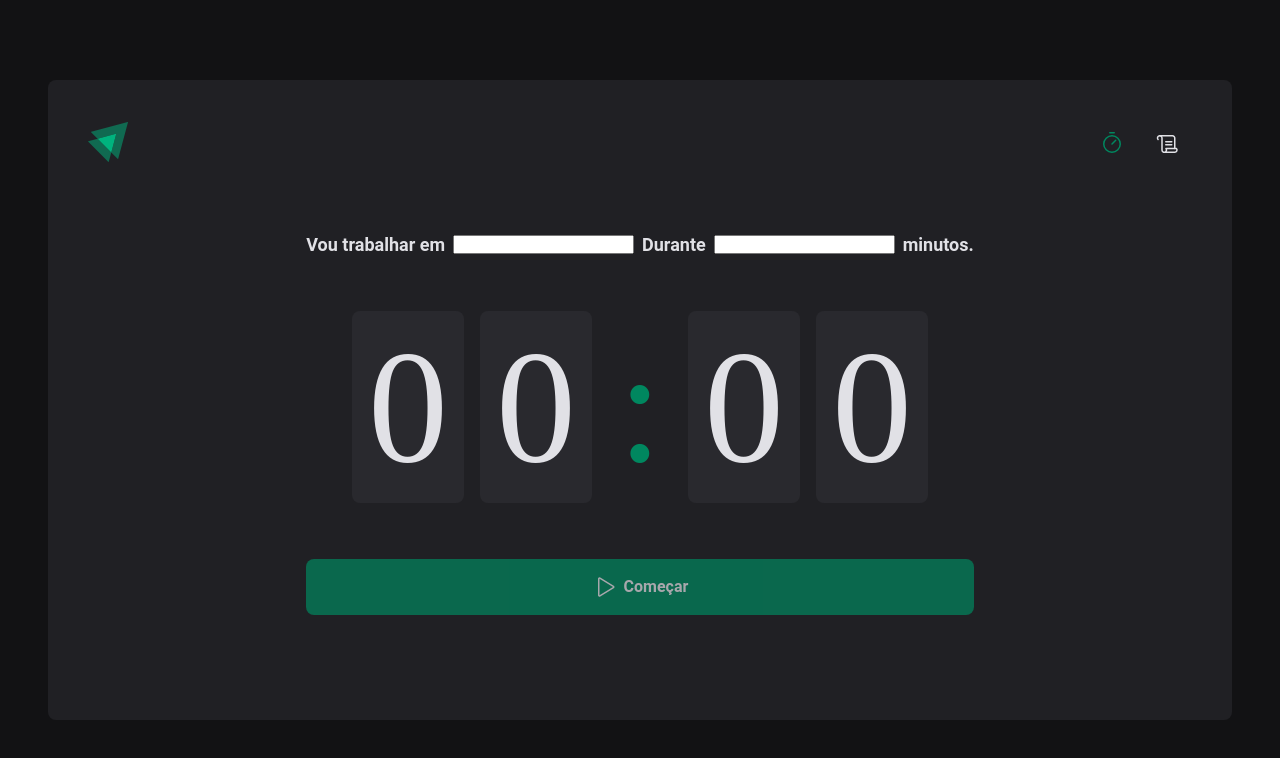
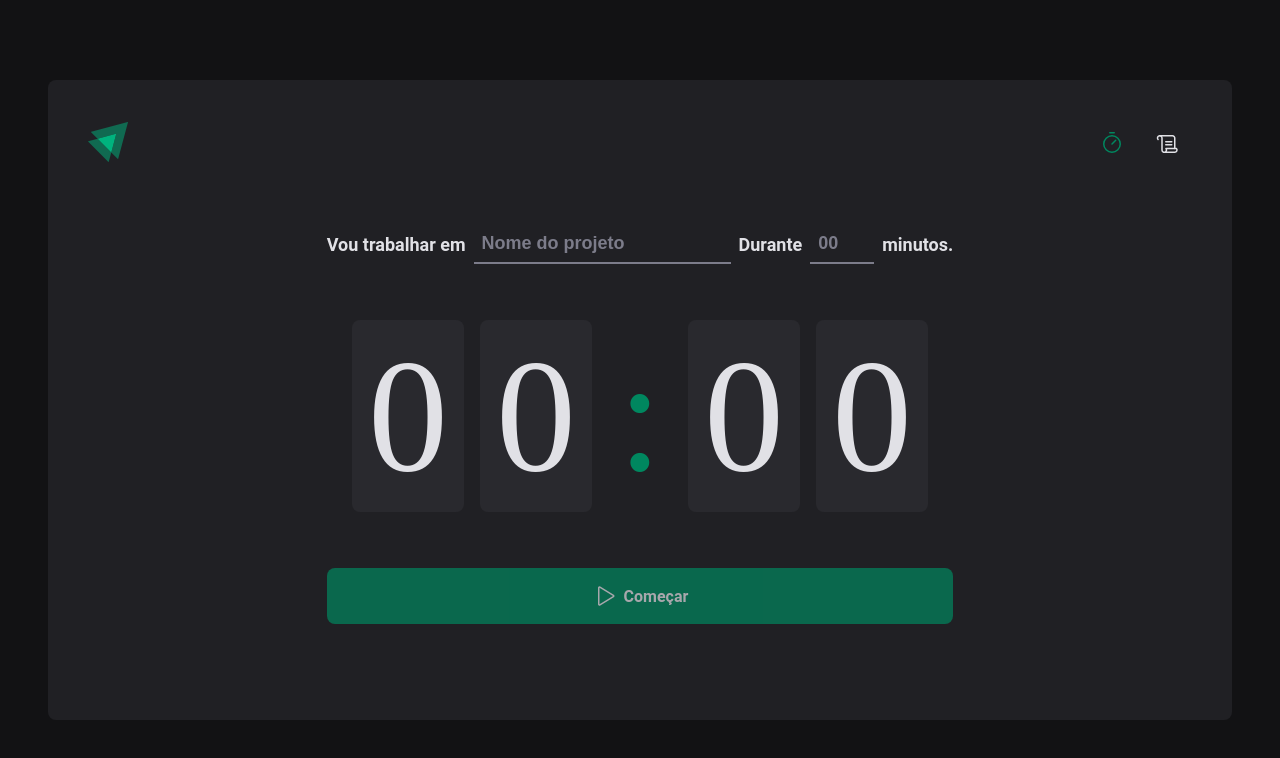
Before and after one commit to rdg-404/Ignite-Timer, a React app: page / in a window 1280 px wide. Shown: the top 758 px of the page. Built offline with nearby package versions, Linux system fonts and the light colour scheme; the HTML template or start-up script is replaced by a standard one.

Commit message:
estilização dos inputs

```diff
--- a/src/pages/Home/index.tsx
+++ b/src/pages/Home/index.tsx
@@ -1,5 +1,5 @@
 import { Play } from "phosphor-react";
-import { CountdownContainer, FormContainer, HomeContainer, Separator, StartCountdownButton } from "./styles";
+import { CountdownContainer, FormContainer, HomeContainer, MinutesAmountInput, Separator, StartCountdownButton, TaskInput } from "./styles";
 
 export function Home() {
   return (
@@ -7,10 +7,10 @@
       <form>
         <FormContainer>
           <label htmlFor="task">Vou trabalhar em</label>
-          <input id="task" />
+          <TaskInput id="task" placeholder="Nome do projeto"/>
 
           <label htmlFor="minutesAmount">Durante</label>
-          <input type="Number" id="minutesAmount" />
+          <MinutesAmountInput type="Number" id="minutesAmount" placeholder="00" />
 
           <span>minutos.</span>
         </FormContainer>
--- a/src/pages/Home/styles.ts
+++ b/src/pages/Home/styles.ts
@@ -28,6 +28,34 @@
   flex-wrap: wrap; //quebra elemento ao diminuir a tela
 
 `;
+
+const BaseInput = styled.input`
+  background: transparent;
+  height: 2.5rem;
+  border: 0;
+  border-bottom: 2px solid ${(props) => props.theme['gray-500']};
+  font-weight: bold;
+  font-size: 1.125rem;
+  padding: 0 0.5rem;
+  color: ${(props) => props.theme['gray-100']};
+
+  &:focus{
+    box-shadow: none;
+    border-color: ${(props) => props.theme['green-500']};
+  }
+
+  &::placeholder{
+    color: ${(props) => props.theme['gray-500']};
+  }
+`
+
+//styled() herda as props do component BaseInput
+export const TaskInput = styled(BaseInput)`
+  flex: 1; //ocupa toda a area disponivel
+`
+export const MinutesAmountInput = styled(BaseInput)`
+  width: 4rem
+`
 
 export const StartCountdownButton = styled.button`
   width: 100%;
```
